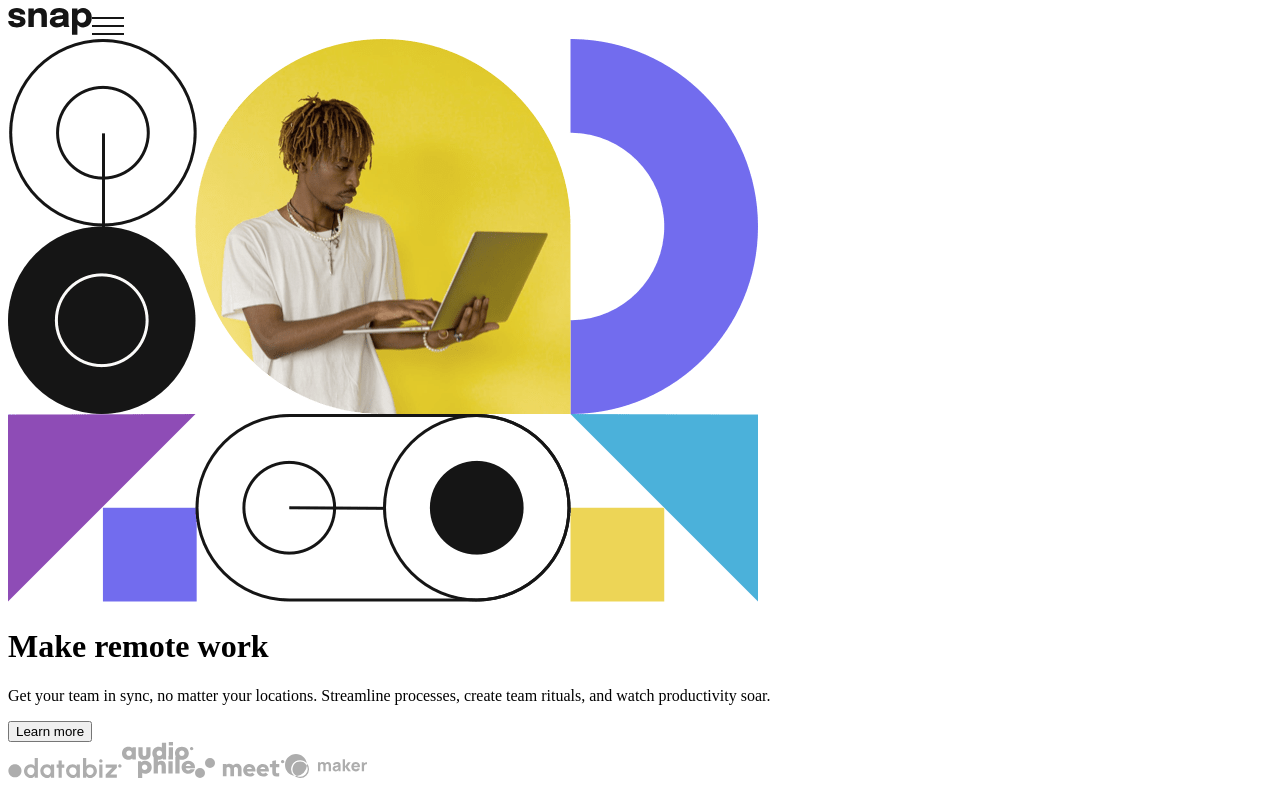
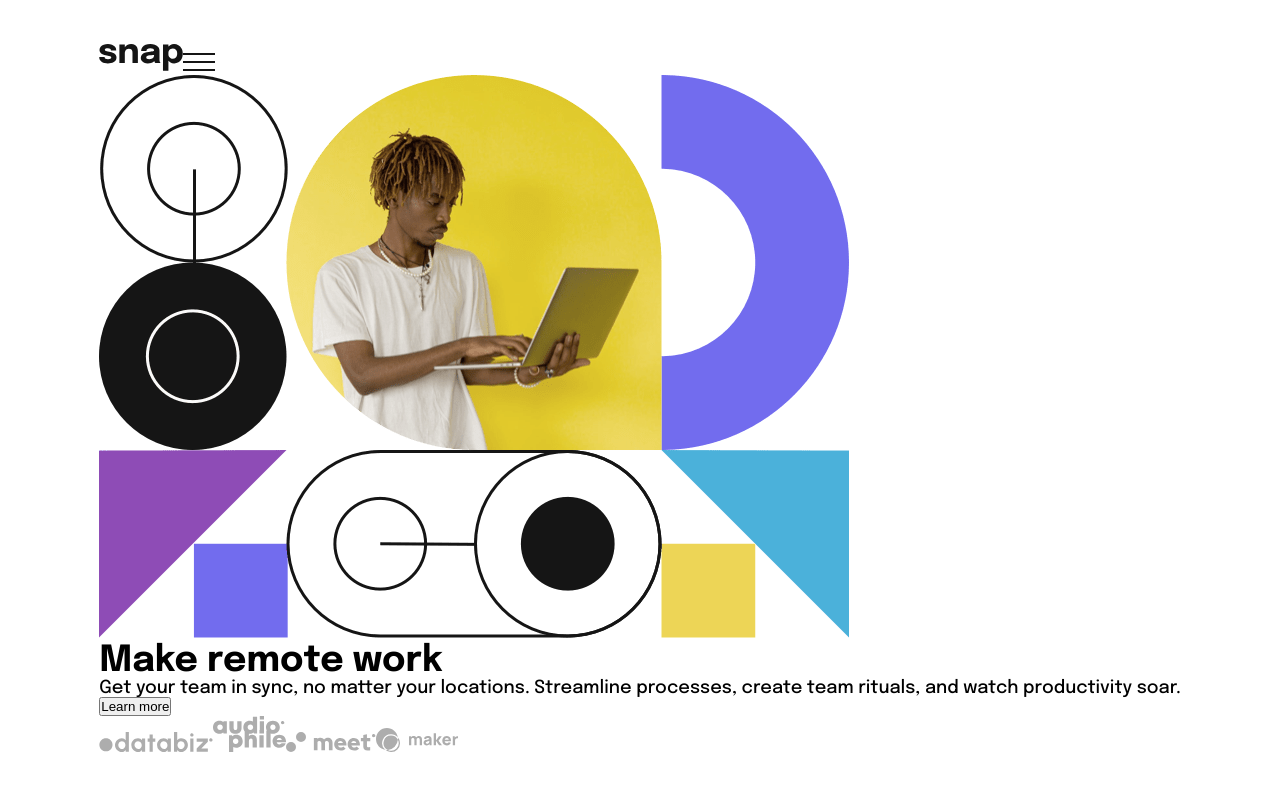
Before and after one commit to kujerocoding/intro-section-with-dropdown-navigation, a React (Vite) app: page / in a window 1280 px wide. Built offline with nearby package versions, Linux system fonts and the light colour scheme.

Commit message:
add css variables and css resest

```diff
--- a/src/App.css
+++ b/src/App.css
@@ -0,0 +1,24 @@
+@import url('https://fonts.googleapis.com/css2?family=Epilogue:wght@500;700&display=swap');
+
+:root{
+    --FF: 'Epilogue', sans-serif;
+    --FS: 18px;
+    --WHITE: hsl(0, 0%, 98%);
+    --MEDIUMGRAY: hsl(0, 0%, 41%);
+    --BLACK: hsl(0, 0%, 8%);
+}
+
+*, *::before, *::after{
+    margin: 0;
+    padding: 0;
+    box-sizing: border-box;
+}
+
+body{
+    font-family: var(--FF);
+    font-size: var(--FS);
+    display: flex;
+    justify-content: center;
+    align-items: center;
+    min-height: 100vh;
+}
--- a/src/App.jsx
+++ b/src/App.jsx
@@ -1,6 +1,7 @@
 import React from 'react'
 import Header from './components/Header'
 import Main from './components/Main'
+import './App.css'
 
 const App = () => {
   return (
--- a/src/components/Header.jsx
+++ b/src/components/Header.jsx
@@ -3,10 +3,10 @@
 const Header = () => {
   return (
     <div>
-      <div>
+
         <img src="../src/assets/images/logo.svg" alt="Snap logo" />
         <img src="../src/assets/images/icon-menu.svg" alt="Hamburger menu" />
-      </div>
+
     </div>
   )
 }
```
